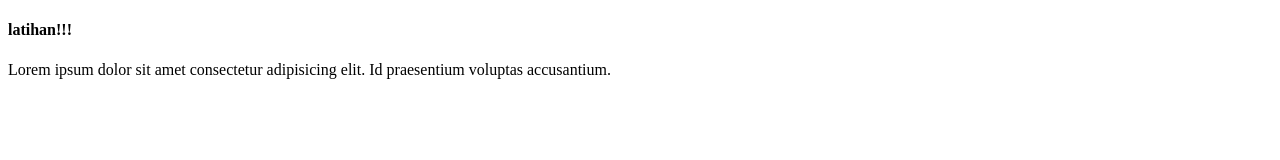
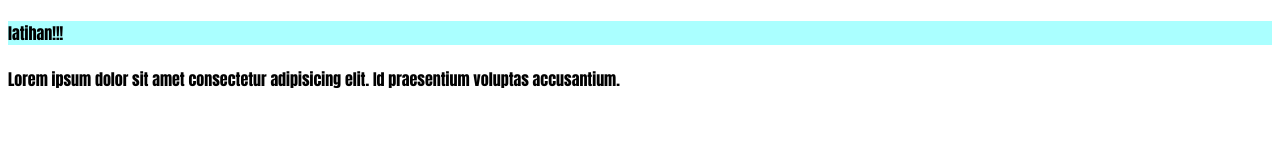
Before and after one commit to Bagas-Pradana/latihan-bersama-aria, a plain HTML site: page index.html in a window 1280 px wide. Drawn offline with Linux system fonts and the light colour scheme.

Commit message:
menambahkan style pada H4 baris 4 .html

```diff
--- a/index.html
+++ b/index.html
@@ -4,9 +4,10 @@
     <meta charset="UTF-8">
     <meta name="viewport" content="width=device-width, initial-scale=1.0">
     <title>Melatih Logika</title>
+    <link rel="stylesheet" href="style.css">
 </head>
 <body>
-    <h4>latihan!!!</h4>
+    <h4 class="main">latihan!!!</h4>
     <p>Lorem ipsum dolor sit amet consectetur adipisicing elit. Id praesentium voluptas accusantium.</p>
 </body>
 </html>
--- a/style.css
+++ b/style.css
@@ -1,3 +1,7 @@
 body {
     font-family: Impact, Haettenschweiler, 'Arial Narrow Bold', sans-serif;
 }
+
+.main {
+    background-color: #aff;
+}
```
